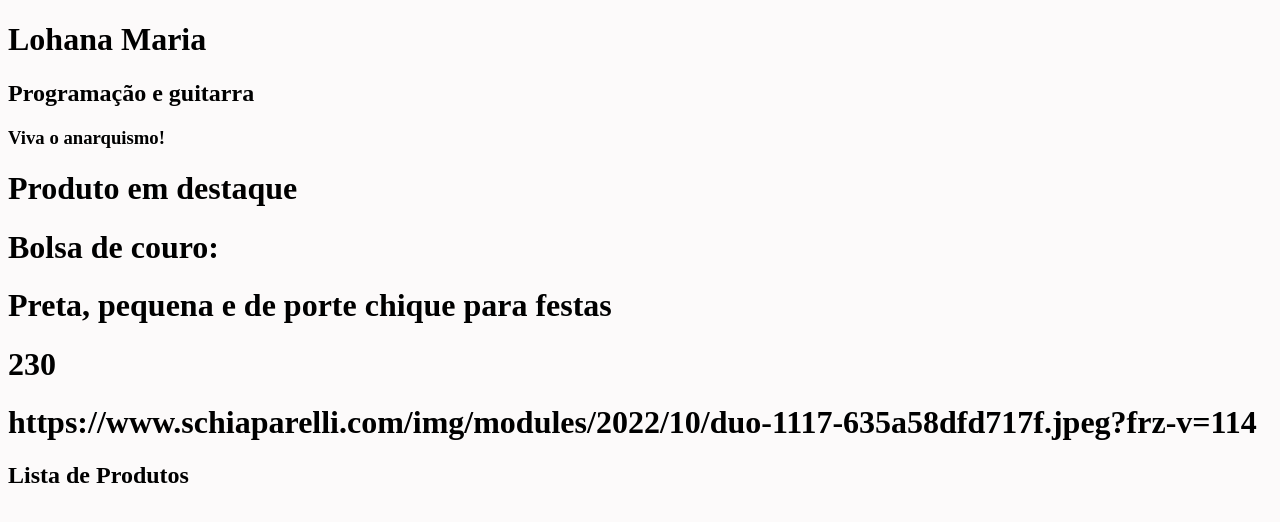
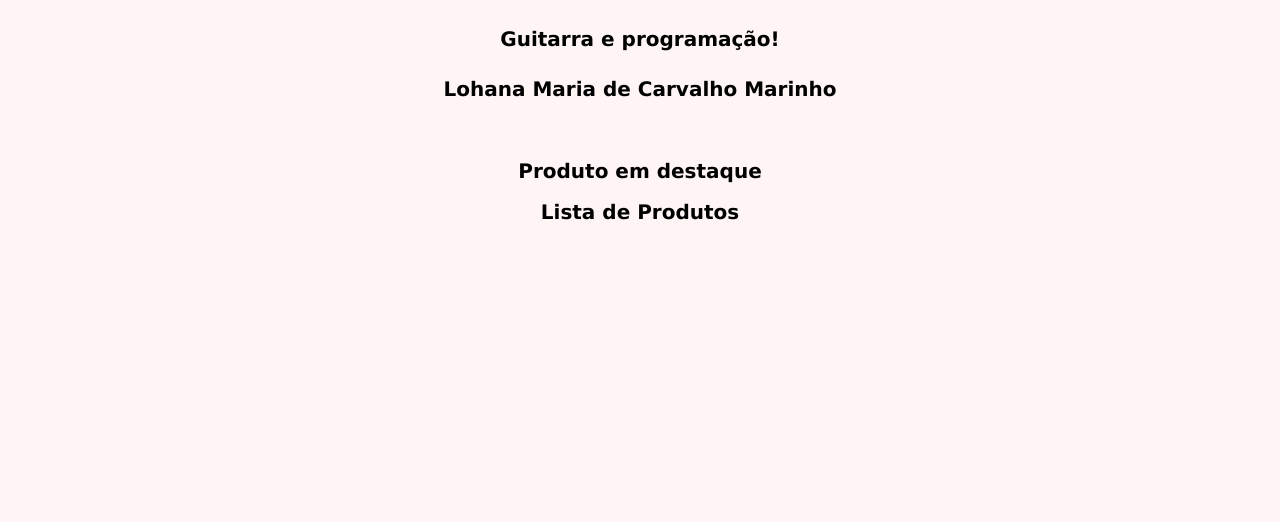
Before and after one commit to lohanamaria/base, a plain HTML site: page index.html in a window 1280 px wide. Drawn offline with Linux system fonts and the light colour scheme.

Commit message:
Commit principal, adicionado estilos a página.

```diff
--- a/estilo.css
+++ b/estilo.css
@@ -1,3 +1,16 @@
 body {
-  background: #fcfafa;
+  background: rgb(255, 245, 245)
 }
+
+ h1, h4 {
+  font-size: 20px;
+  text-align: center;
+  color: rgb(0, 0, 0);
+  font-family: 'Lucida Sans';
+}
+h2 {
+  font-size: 20px;
+  text-align: center;
+  text-shadow: rgb(0, 0, 0);
+font-family: 'Lucida Sans';
+}
--- a/index.html
+++ b/index.html
@@ -8,9 +8,19 @@
   <title>Document</title>
 </head>
 <body>
-    <h1>Lohana Maria</h1>
-    <h2> Programação e guitarra</h2>
-    <h3> Viva o anarquismo! </h3>
+
+  <div class="card">
+    <div class="card-body">
+      <h4> Guitarra e programação! </h4>
+    </div>
+  </div>
+
+  <div class="card">
+    <div class="card-body">
+      <h4> Lohana Maria de Carvalho Marinho </h4>
+    </div>
+  </div>
+<br>
   <h1>Produto em destaque</h1>
   <div id="produto-destaque"></div>
 
--- a/script.js
+++ b/script.js
@@ -28,8 +28,10 @@ class ProdutoDestaque extends Produto{
     }
 }
 
-const produtoDestaque = new ProdutoDestaque("Bolsa de couro: ", "Preta, pequena e de porte chique para festas", "230" , 'https://www.schiaparelli.com/img/modules/2022/10/duo-1117-635a58dfd717f.jpeg?frz-v=114');
 
 
-  const produto = document.getElementById("produto-destaque");
-  produto.insertAdjacentHTML('afterbegin', produtoDestaque.mostrarProdutoDestaque());
+  const produto = new ProdutoDestaque("Doublegibson vermelha: ", "Gibson EDS-1275 Braço Duplo Cereja 5.03kg 1992 Guitarra elétrica com estojo rígido F/S", 58.815 , 'https://encrypted-tbn0.gstatic.com/shopping?q=tbn:ANd9GcTgZz3UxLuyPpBkm89KSlkjXp0_JXtOT6mFboYOkIZD2rhCgEN06d-oyAn65qjZXWyx3jAIYDYPWe4Da9varooZTJpvOBmtrAERicSHY7l_&usqp=CAE');
+  console.log(produto.mostrarProdutoDestaque());
+
+  const produtoDestaque = document.getElementById("produtoDestaque");
+  produtoDestaque.insertAdjacentHTML('afterbegin', produto.mostrarProdutoDestaque());
```
